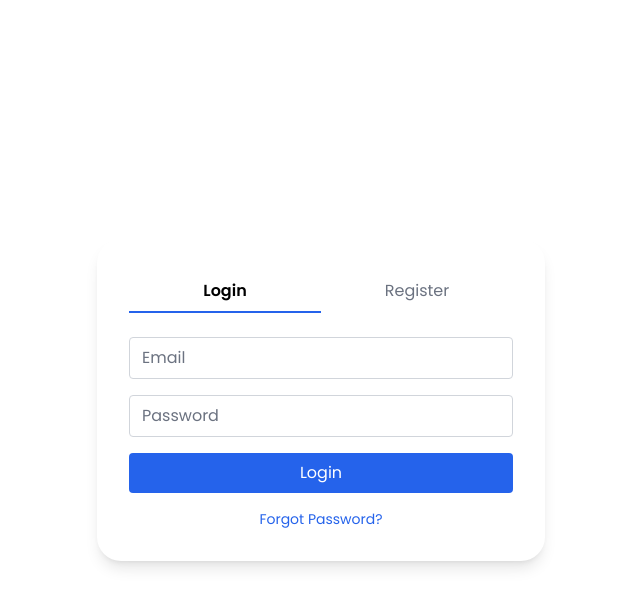
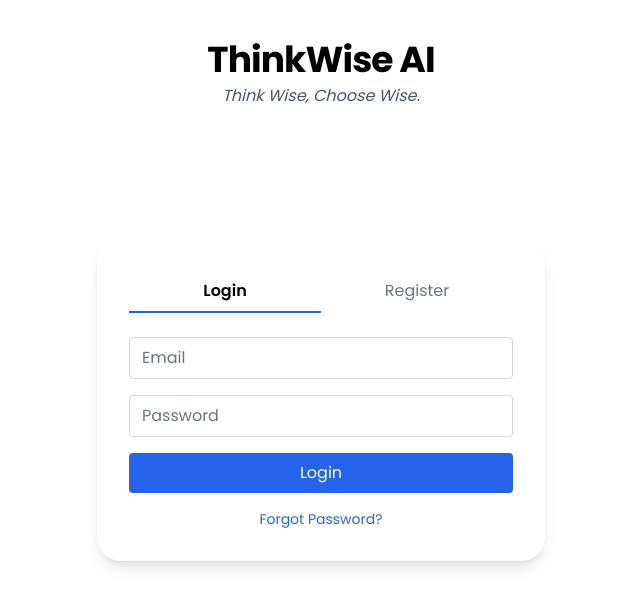
Before and after one commit to SiddarthaKoppaka/ThinkWise-AI-frontend, a React (Create React App) app: page /auth in a window 1280 px wide. Shown: the top 606 px of the page, without its empty margins (319-959 px from the left). Built offline with nearby package versions, Linux system fonts and the light colour scheme.

Commit message:
UI Changes

```diff
--- a/public/index.html
+++ b/public/index.html
@@ -2,7 +2,7 @@
 <html lang="en">
   <head>
     <meta charset="utf-8" />
-    <link rel="icon" href="%PUBLIC_URL%/favicon.ico" />
+    <link rel="icon" href="%PUBLIC_URL%/logo.ico" />
     <meta name="viewport" content="width=device-width, initial-scale=1" />
     <meta name="theme-color" content="#000000" />
     <meta
@@ -24,7 +24,7 @@
       work correctly both with client-side routing and a non-root public URL.
       Learn how to configure a non-root public URL by running `npm run build`.
     -->
-    <title>React App</title>
+    <title>ThinkWise AI</title>
   </head>
   <body>
     <noscript>You need to enable JavaScript to run this app.</noscript>
--- a/src/components/AuthPage.jsx
+++ b/src/components/AuthPage.jsx
@@ -83,7 +83,16 @@ export default function AuthPage({ onAuth }) {
   };
 
   return (
-    <div className="h-screen flex items-center justify-center bg-grid-pattern font-sans">
+    <div className="h-screen w-full flex flex-col justify-center items-center bg-grid-pattern font-[Poppins] relative">
+  {/* ThinkWise Header */}
+  <div className="absolute top-10 text-center space-y-1">
+    <h1 className="text-3xl md:text-4xl font-bold text-primary-700 tracking-tight">
+      ThinkWise AI
+    </h1>
+    <p className="text-gray-600 text-sm md:text-base italic">
+      Think Wise, Choose Wise.
+    </p>
+  </div>
       <motion.div
         className="bg-white p-8 rounded-3xl shadow-lg w-full max-w-md"
         initial={{ scale:0.9, opacity:0 }}
--- a/src/index.css
+++ b/src/index.css
@@ -4,6 +4,10 @@
 @tailwind base;
 @tailwind components;
 @tailwind utilities;
+
+html {
+  font-family: 'Poppins', sans-serif;
+}
 
 /* 2. Global reset for range inputs (modern thumb + track) */
 input[type="range"] {
```
Also changed, not shown: 2 other files (tests, documents, lock files or other folders).
